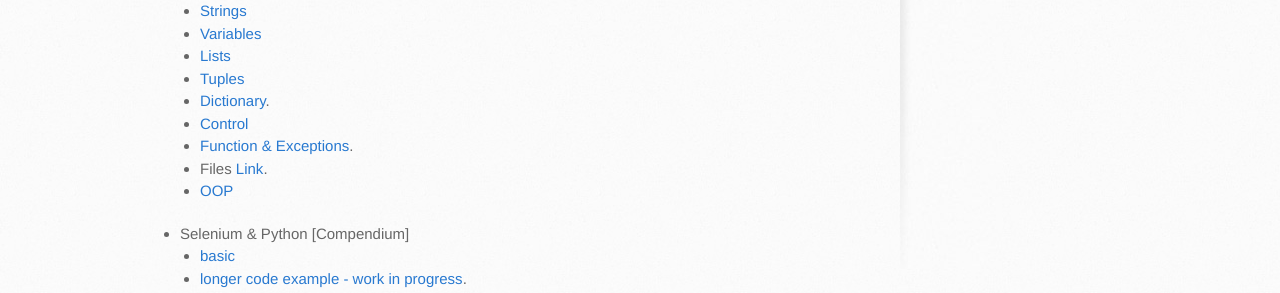
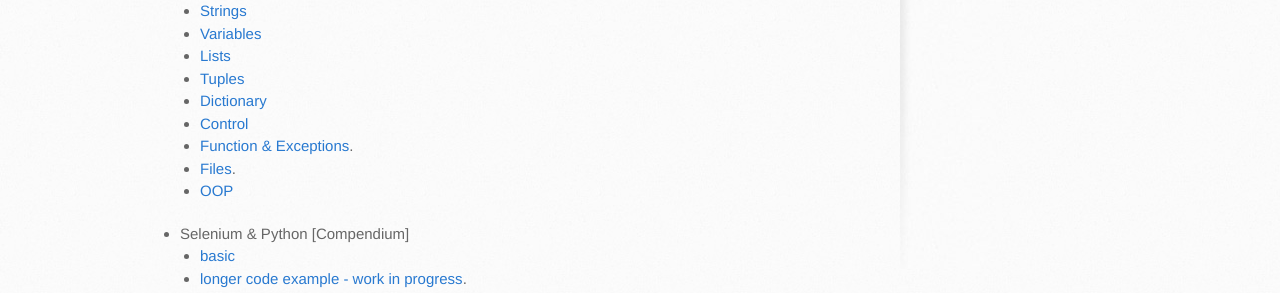
Before and after one commit to trumpfheller/trumpfheller.github.io, a Jekyll site: the page built from index.md, in a window 1280 px wide. Shown: the part 456-749 px from the top of the page. Built offline with Jekyll 4.4.1, drawn with Linux system fonts in a browser that asks for light colours.

Commit message:
Update index.md

```diff
--- a/index.md
+++ b/index.md
@@ -17,10 +17,10 @@
   - [Variables](./variables.html)
   - [Lists](./lists.html)
   - [Tuples](./tuples.html)
-  - [Dictionary](./dictionary.html).
+  - [Dictionary](./dictionary.html)
   - [Control](./control.html)
   - [Function & Exceptions](./function.html).
-  - Files [Link](./another-page.html).
+  - [Files](./files.html).
   - [OOP](./oop.html)
 
 - Selenium & Python [Compendium]
```
